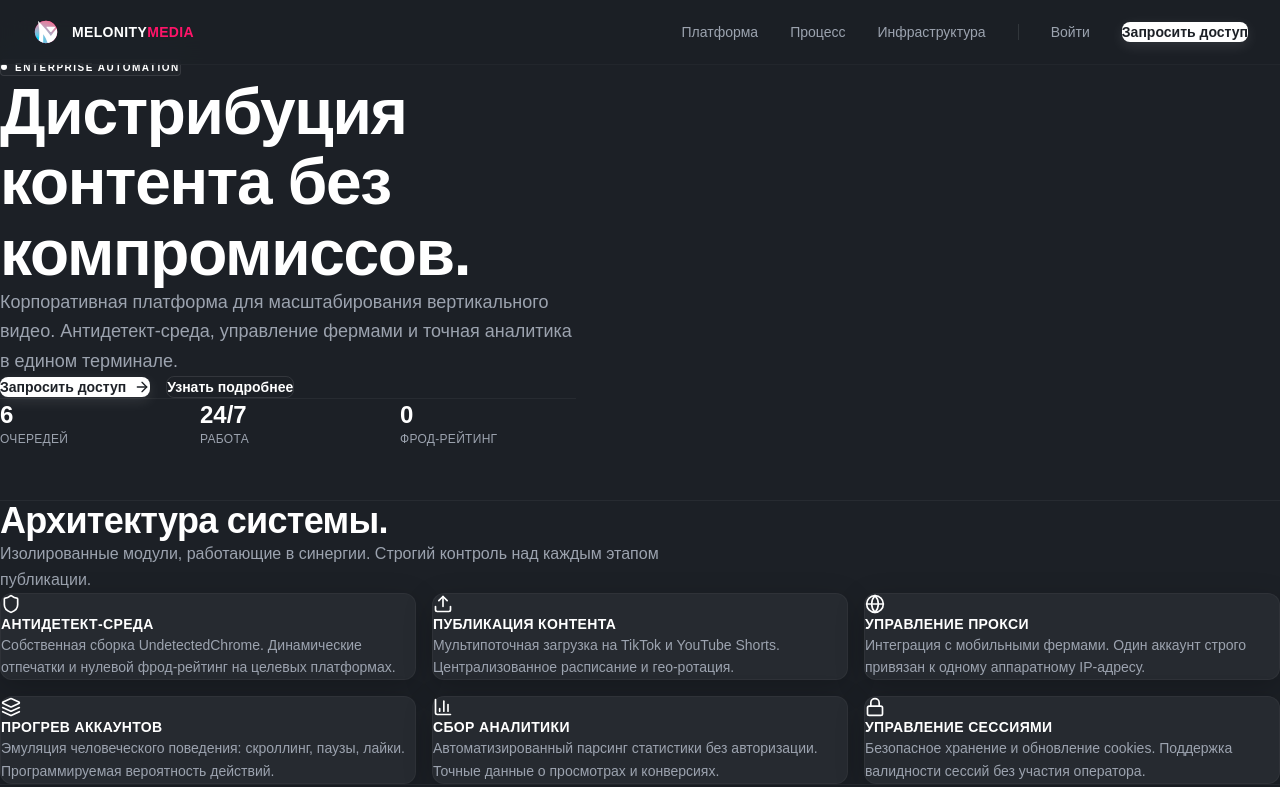
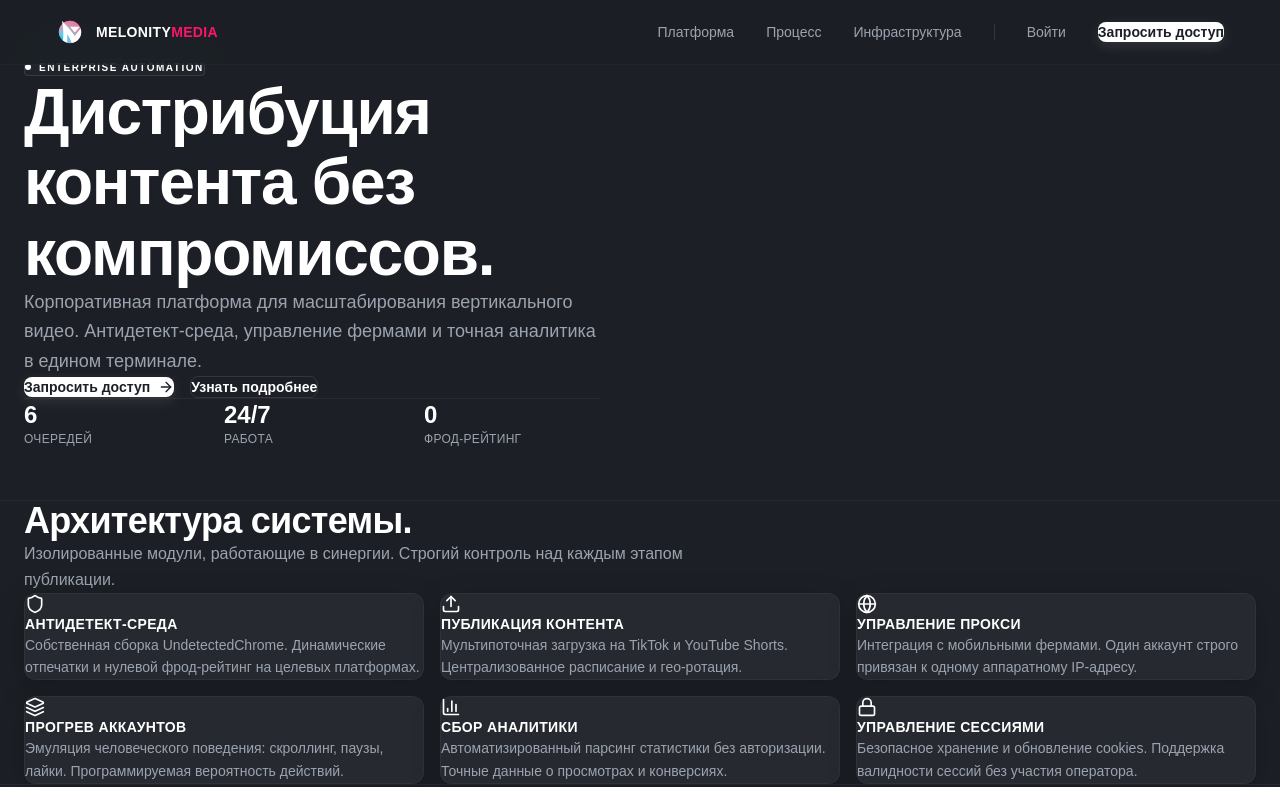
Before and after one commit to simu-lacrum/melonitymedia, a Next.js app in the folder apps/web/: page / in a window 1280 px wide. Shown: the top 787 px of the page. Built offline with nearby package versions, Linux system fonts and the light colour scheme; a web font is replaced by a local one.

Commit message:
style: design tweaks from parallel session — tailwind source directive + container padding + icon.svg

```diff
--- a/apps/web/src/app/globals.css
+++ b/apps/web/src/app/globals.css
@@ -6,6 +6,7 @@
 /* ─────────────────────────────────────────────────────────── */
 
 @import "tailwindcss";
+@source "../";
 
 /* ── Web Font: Roboto Flex (Variable) ───────────────────── */
 @font-face {
@@ -148,6 +149,7 @@ h1 {
     width: 100%;
     max-width: 1408px;
     margin: 0 auto;
+    padding: 0 1.5rem;
 }
 
 /* ── Strict Spatial Aesthetics (No Neon) ────────────────── */
```
Also changed, not shown: apps/web/src/app/icon.svg (added).
